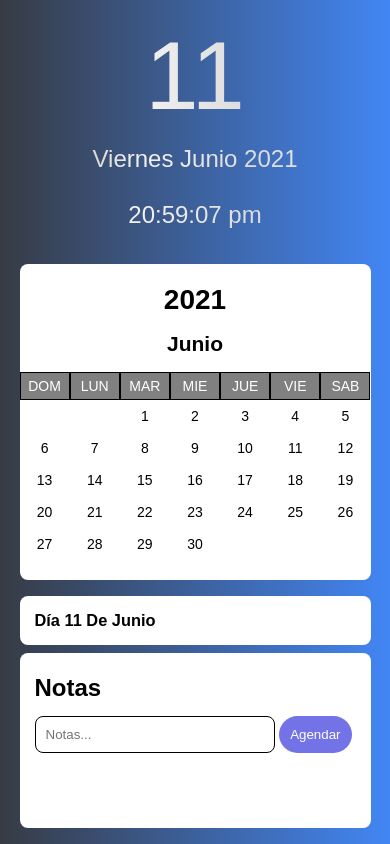
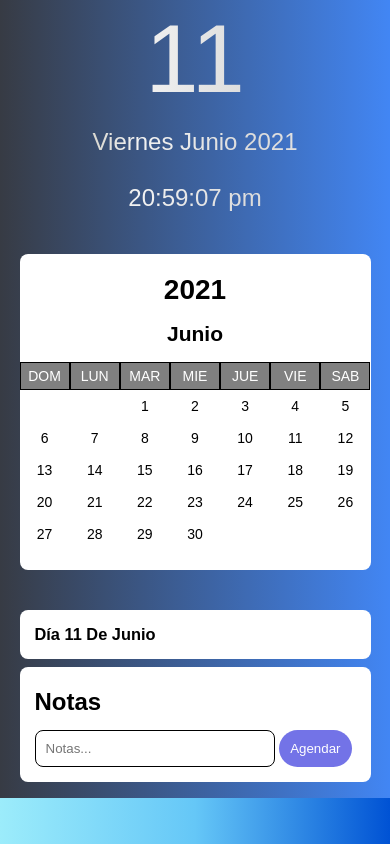
Before and after one commit to RivaldoEsteban/calendar-component, a plain HTML site: page index.html in a window 390 px wide. Drawn offline with Linux system fonts and the light colour scheme.

Commit message:
calendar

```diff
--- a/style.css
+++ b/style.css
@@ -222,17 +222,23 @@
   #input {
     width: 75%;
   }
-  .calendar-container > * {
-    width: 90%;
+  .calendar-container {
+    height: auto;
+    /* width: 90%; */
+    /* overflow: auto; */
+    gap: 1.5rem;
   }
   .date {
-    height: 33%;
-    overflow: auto;
+    /* height: 33%; */
     margin: 1rem 0;
     padding: 0;
   }
   .calendar {
     border-radius: 8px;
+  }
+  .current-date {
+    height: auto;
+    /* height: 500px; */
   }
   /* .event-title {
     position: sticky;
```
